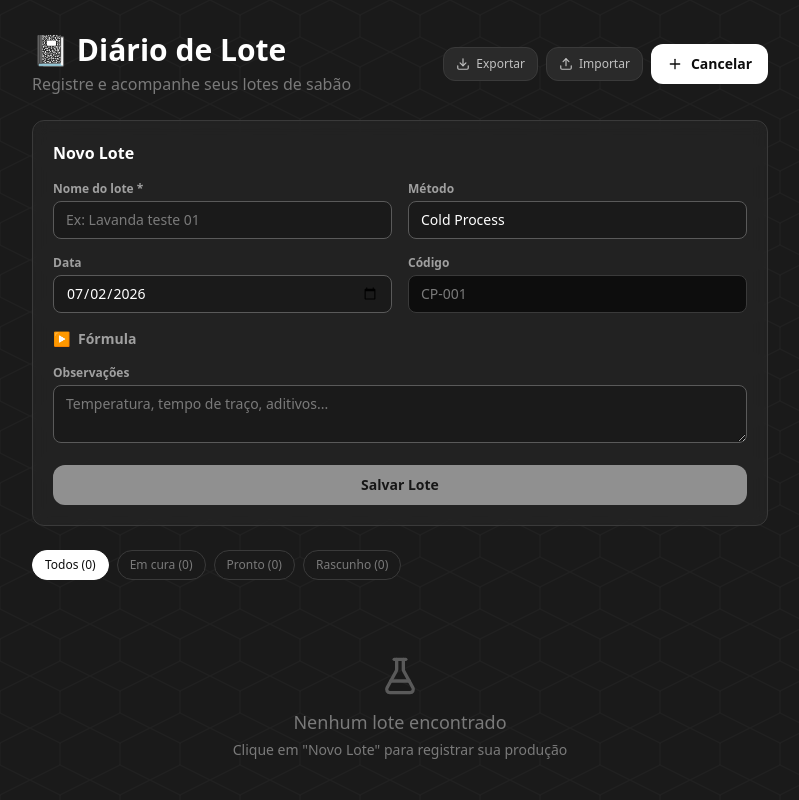
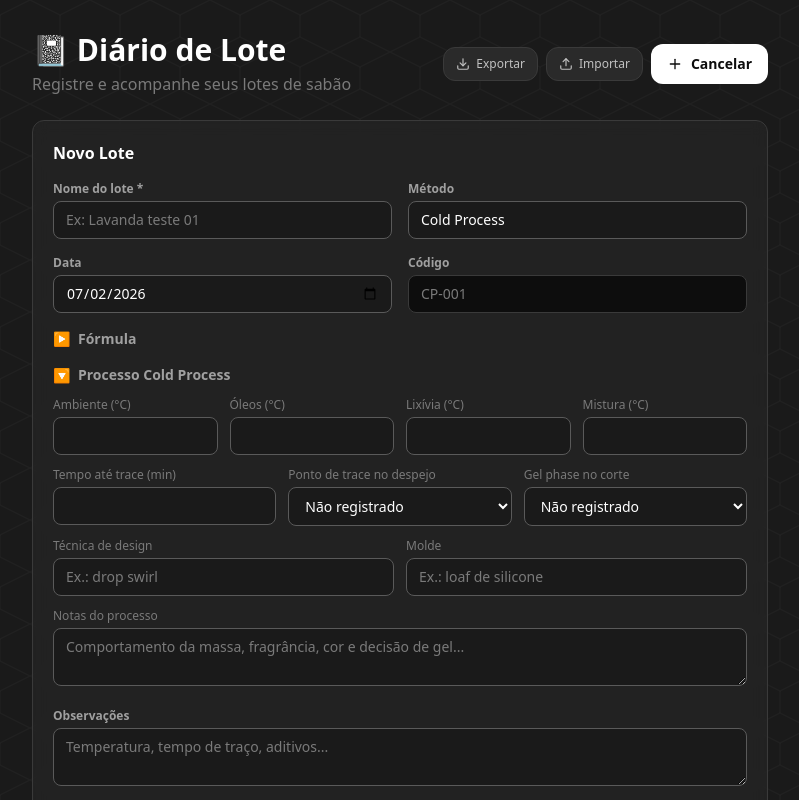
Before and after one commit to PedroAkaki/moonrock-saboaria, a Next.js app: page /diario in a window 1280 px wide. Both pictures are taken after a click on the button "Novo Lote". Shown: the top 800 px of the page, without its empty margins (240-1039 px from the left). Built offline with nearby package versions, Linux system fonts and the light colour scheme.

Commit message:
feat: record Cold Process fields in Diário

```diff
--- a/app/diario/page.tsx
+++ b/app/diario/page.tsx
@@ -1,27 +1,30 @@
 "use client";
 
-import { useState, useEffect, useCallback } from "react";
+import { useCallback, useState, useSyncExternalStore } from "react";
 import { Plus, FlaskConical, Trash2, Copy, Download, Upload, Pencil } from "lucide-react";
 import {
-  getAllBatches,
-  createBatch,
-  deleteBatch,
-  duplicateBatch,
-  updateBatchStatus,
-  updateBatch,
-  generateBatchCode,
-  Batch,
   BatchStatus,
   SoapMethod,
-  CreateBatchInput,
-  UpdateBatchInput,
   BatchOil,
 } from "@/lib/diario";
+import {
+  createDiaryBatch,
+  deleteDiaryBatch,
+  duplicateDiaryBatch,
+  generateDiaryBatchCode,
+  getDiaryBatches,
+  isBatchV2,
+  updateDiaryBatch,
+  updateDiaryBatchStatus,
+} from "@/lib/batch/repository";
+import { normalizeStoredBatchV1 } from "@/lib/batch/decoder";
+import type { ColdProcessData, StoredBatch } from "@/lib/batch/types";
 import { exportBackup, importBackup, downloadJson, readJsonFile } from "@/lib/storage/backup";
 import {
   clearCalculatorFormulaForDiary,
   readCalculatorFormulaForDiary,
 } from "@/lib/storage/calculator-diary";
+import ColdProcessFields from "@/components/ColdProcessFields";
 
 const STATUS_LABELS: Record<string, string> = {
   draft: "Rascunho",
@@ -53,98 +56,80 @@ function todayStr(): string {
   return new Date().toISOString().slice(0, 10);
 }
 
+function emptyColdProcessData(): ColdProcessData {
+  return { method: "cold_process" };
+}
+
+function getColdProcessData(batch: StoredBatch): ColdProcessData {
+  const normalized = isBatchV2(batch) ? batch : normalizeStoredBatchV1(batch);
+  return normalized.processData?.method === "cold_process"
+    ? { ...normalized.processData }
+    : emptyColdProcessData();
+}
+
+function getCureData(batch: StoredBatch) {
+  if (!isBatchV2(batch)) return batch.cure;
+  return batch.readiness?.kind === "cure" ? batch.readiness : undefined;
+}
+
+function subscribeToHydration(onStoreChange: () => void) {
+  queueMicrotask(onStoreChange);
+  return () => undefined;
+}
+
 export default function DiarioPage() {
-  const [batches, setBatches] = useState<Batch[]>([]);
+  const [calculatorFormula] = useState(() => readCalculatorFormulaForDiary());
+  const [batches, setBatches] = useState<StoredBatch[]>(() => getDiaryBatches());
   const [statusFilter, setStatusFilter] = useState<string>("all");
-  const [showForm, setShowForm] = useState(false);
-  const [mounted, setMounted] = useState(false);
+  const [showForm, setShowForm] = useState(() => calculatorFormula !== null);
+  const mounted = useSyncExternalStore(subscribeToHydration, () => true, () => false);
 
   // Form state
   const [formName, setFormName] = useState("");
   const [formMethod, setFormMethod] = useState<SoapMethod>("cold_process");
   const [formDate, setFormDate] = useState(todayStr());
-  const [formOilWeight, setFormOilWeight] = useState(500);
-  const [formNaoh, setFormNaoh] = useState(0);
-  const [formWater, setFormWater] = useState(0);
-  const [formSuperfat, setFormSuperfat] = useState(5);
-  const [formOilList, setFormOilList] = useState<BatchOil[]>([]);
-  const [formSourceType, setFormSourceType] = useState<"free_formula" | "calculator">("free_formula");
-  const [formFormulaOpen, setFormFormulaOpen] = useState(false);
+  const [formOilWeight, setFormOilWeight] = useState(() => calculatorFormula?.totalOilWeight ?? 500);
+  const [formNaoh, setFormNaoh] = useState(() => calculatorFormula?.naohGrams ?? 0);
+  const [formWater, setFormWater] = useState(() => calculatorFormula?.waterGrams ?? 0);
+  const [formSuperfat, setFormSuperfat] = useState(() => calculatorFormula?.superfatPercent ?? 5);
+  const [formOilList, setFormOilList] = useState<BatchOil[]>(() => calculatorFormula?.oils ?? []);
+  const [formSourceType, setFormSourceType] = useState<"free_formula" | "calculator">(() => calculatorFormula ? "calculator" : "free_formula");
+  const [formFormulaOpen, setFormFormulaOpen] = useState(() => calculatorFormula !== null);
   const [formObs, setFormObs] = useState("");
+  const [formColdProcess, setFormColdProcess] = useState<ColdProcessData>(emptyColdProcessData());
   const [importMessage, setImportMessage] = useState<{ type: "success" | "error"; text: string } | null>(null);
   const [editBatchId, setEditBatchId] = useState<string | null>(null);
   const [editBatchCode, setEditBatchCode] = useState<string | null>(null);
-  const [editOriginal, setEditOriginal] = useState<Batch | null>(null);
+  const [editOriginal, setEditOriginal] = useState<StoredBatch | null>(null);
 
-  // Pre-fill from calculator when available
-  // NÃO remover a chave aqui — só após createBatch() com sourceType "calculator"
-  useEffect(() => {
-    const formula = readCalculatorFormulaForDiary();
-    if (!formula) return;
-    setFormOilWeight(formula.totalOilWeight);
-    setFormNaoh(formula.naohGrams ?? 0);
-    setFormWater(formula.waterGrams);
-    setFormSuperfat(formula.superfatPercent);
-    setFormOilList(formula.oils ?? []);
-    setFormSourceType("calculator");
-    setFormFormulaOpen(true);
-    setShowForm(true);
-  }, []);
-
-  const load = useCallback(() => setBatches(getAllBatches()), []);
-
-  useEffect(() => {
-    load();
-    setMounted(true);
-  }, [load]);
+  // A fórmula da Calculadora só é consumida depois de createDiaryBatch().
+  const load = useCallback(() => setBatches(getDiaryBatches()), []);
 
   const handleCreate = () => {
     if (!formName.trim()) return;
 
     if (editBatchId) {
       // Edit mode — update existing batch with safe merge
-      const original = editOriginal;
-      const patch: UpdateBatchInput = {
+      updateDiaryBatch(editBatchId, {
         name: formName.trim(),
         batchDate: formDate,
         formula: {
-          ...(original?.formula ?? {} as Batch["formula"]),
           totalOilWeight: formOilWeight,
-          alkaliType: original?.formula.alkaliType ?? "naoh",
+          alkaliType: editOriginal?.formula.alkaliType ?? "naoh",
           naohGrams: formNaoh || undefined,
           waterGrams: formWater,
           superfatPercent: formSuperfat,
           oils: formOilList,
-        } as Batch["formula"],
-      };
-
-      // Merge result safely — only update observations, preserve ph/rating/etc.
-      if (formObs.trim()) {
-        patch.result = {
-          ...(original?.result ?? {}),
-          observations: formObs.trim(),
-        } as Batch["result"];
-      } else if (original?.result) {
-        // Observations cleared but other result fields exist: keep them
-        const { observations: _o, ...rest } = original.result;
-        if (Object.keys(rest).length > 0) {
-          patch.result = rest as Batch["result"];
-        } else {
-          // result only had observations — safe to remove
-          patch.result = undefined;
-        }
-      }
-
-      // Explicitly preserve fields not in form: process, yield, cure, source, status, tags
-      // (the spread in updateBatch already handles this since we don't include them in the patch)
-
-      updateBatch(editBatchId, patch);
+        },
+        observations: formObs,
+        ...(formMethod === "cold_process" ? { processData: formColdProcess } : {}),
+      });
       resetForm();
       load();
       return;
     }
 
-    const input: CreateBatchInput = {
+    createDiaryBatch({
       name: formName.trim(),
       method: formMethod,
       batchDate: formDate,
@@ -158,49 +143,37 @@ export default function DiarioPage() {
         oils: formOilList,
       },
       observations: formObs.trim() || undefined,
-      status: "curing",
-    };
-
-    createBatch(input);
+      ...(formMethod === "cold_process" ? { processData: formColdProcess } : {}),
+      status: formMethod === "cold_process" ? undefined : "curing",
+    });
 
     // Só remove a chave da calculadora DEPOIS de criar o lote
     if (formSourceType === "calculator") {
       clearCalculatorFormulaForDiary();
     }
 
+    resetForm();
     load();
-    setShowForm(false);
-    setFormName("");
-    setFormMethod("cold_process");
-    setFormDate(todayStr());
-    setFormOilWeight(500);
-    setFormNaoh(0);
-    setFormWater(0);
-    setFormSuperfat(5);
-    setFormOilList([]);
-    setFormSourceType("free_formula");
-    setFormFormulaOpen(false);
-    setFormObs("");
   };
 
   const handleDuplicate = (id: string) => {
-    duplicateBatch(id);
+    duplicateDiaryBatch(id);
     load();
   };
 
   const handleDelete = (id: string) => {
     if (confirm("Excluir este lote?")) {
-      deleteBatch(id);
+      deleteDiaryBatch(id);
       load();
     }
   };
 
   const handleStatusChange = (id: string, status: BatchStatus) => {
-    updateBatchStatus(id, status);
+    updateDiaryBatchStatus(id, status);
     load();
   };
 
-  const handleEdit = (batch: Batch) => {
+  const handleEdit = (batch: StoredBatch) => {
     setEditBatchId(batch.id);
     setEditBatchCode(batch.batchCode);
     setEditOriginal(batch);
@@ -214,6 +187,7 @@ export default function DiarioPage() {
     setFormOilList(batch.formula.oils ?? []);
     setFormSourceType(batch.source.type === "calculator" ? "calculator" : "free_formula");
     setFormObs(batch.result?.observations ?? "");
+    setFormColdProcess(batch.method === "cold_process" ? getColdProcessData(batch) : emptyColdProcessData());
     setFormFormulaOpen(true);
     setShowForm(true);
     window.scrollTo({ top: 0, behavior: "smooth" });
@@ -235,6 +209,7 @@ export default function DiarioPage() {
     setFormSourceType("free_formula");
     setFormFormulaOpen(false);
     setFormObs("");
+    setFormColdProcess(emptyColdProcessData());
   };
 
   const handleExport = () => {
@@ -355,7 +330,7 @@ export default function DiarioPage() {
             </div>
             <div>
               <label className="block text-xs font-semibold text-moon-300 mb-1">Código</label>
-              <input type="text" value={editBatchCode ?? generateBatchCode(formMethod)} readOnly
+              <input type="text" value={editBatchCode ?? generateDiaryBatchCode(formMethod)} readOnly
                 className="w-full bg-moon-900 border border-moon-600 rounded-lg px-3 py-2 text-sm text-moon-400" />
             </div>
           </div>
@@ -405,6 +380,17 @@ export default function DiarioPage() {
                     )}
           </details>
 
+          {formMethod === "cold_process" && (
+            <>
+              {editOriginal?.method === "cold_process" && !isBatchV2(editOriginal) && (
+                <p className="rounded-lg border border-amber-700 bg-amber-900/20 px-3 py-2 text-xs text-amber-200">
+                  Ao salvar, este lote legado será promovido para Batch v2. Os dados não exibidos serão preservados como legado.
+                </p>
+              )}
+              <ColdProcessFields value={formColdProcess} onChange={setFormColdProcess} />
+            </>
+          )}
+
           <div>
             <label className="block text-xs font-semibold text-moon-300 mb-1">Observações</label>
             <textarea value={formObs} onChange={(e) => setFormObs(e.target.value)}
@@ -444,14 +430,15 @@ export default function DiarioPage() {
         <div className="text-center py-12 text-moon-400">
           <FlaskConical className="w-10 h-10 mx-auto mb-3 text-moon-500" />
           <p className="text-lg">Nenhum lote encontrado</p>
-          <p className="text-sm mt-1">Clique em "Novo Lote" para registrar sua produção</p>
+          <p className="text-sm mt-1">Clique em &quot;Novo Lote&quot; para registrar sua produção</p>
         </div>
       ) : (
         <div className="space-y-3">
           {filtered.map((batch) => {
-            const daysInCure = batch.cure.startDate
+            const cure = getCureData(batch);
+            const daysInCure = cure?.startDate
               ? Math.floor(
-                  (new Date().getTime() - new Date(batch.cure.startDate).getTime()) /
+                  (new Date().getTime() - new Date(cure.startDate).getTime()) /
                     (1000 * 60 * 60 * 24)
                 )
               : 0;
@@ -484,12 +471,21 @@ export default function DiarioPage() {
                   {batch.formula.oils.length > 0 && <span>{batch.formula.oils.length} óleo(s)</span>}
                 </div>
 
+                {isBatchV2(batch) && batch.processData?.method === "cold_process" && (
+                  <div className="flex flex-wrap gap-3 text-xs text-moon-400">
+                    {batch.processData.mixingTempC !== undefined && <span>{batch.processData.mixingTempC}°C na mistura</span>}
+                    {batch.processData.tracePointAtPour && <span>Trace: {batch.processData.tracePointAtPour}</span>}
+                    {batch.processData.gelPhase && <span>Gel: {batch.processData.gelPhase}</span>}
+                    {batch.processData.designTechnique && <span>Técnica: {batch.processData.designTechnique}</span>}
+                  </div>
+                )}
+
                 {/* Cure info */}
                 {batch.status === "curing" && (
                   <div className="text-xs text-moon-400">
                     <span className="text-purple-300">{daysInCure}</span> dias em cura
-                    {batch.cure.targetEndDate && (
-                      <> · Previsão: {batch.cure.targetEndDate}</>
+                    {cure?.targetEndDate && (
+                      <> · Previsão: {cure.targetEndDate}</>
                     )}
                   </div>
                 )}
--- a/components/BatchPrerequisiteBadge.tsx
+++ b/components/BatchPrerequisiteBadge.tsx
@@ -2,7 +2,8 @@
 
 import { useSyncExternalStore } from "react";
 import Link from "next/link";
-import { BATCH_STORAGE_KEY, countBatchesByMethod, type SoapMethod } from "@/lib/diario";
+import { BATCH_STORAGE_KEY, type SoapMethod } from "@/lib/diario";
+import { countDiaryBatchesByMethod } from "@/lib/batch/repository";
 
 interface BatchPrerequisiteBadgeProps {
   method: SoapMethod;
@@ -26,7 +27,7 @@ function subscribeToBatchStorage(onStoreChange: () => void) {
 export default function BatchPrerequisiteBadge({ method, minBatches, methodLabel }: BatchPrerequisiteBadgeProps) {
   const count = useSyncExternalStore(
     subscribeToBatchStorage,
-    () => countBatchesByMethod(method),
+    () => countDiaryBatchesByMethod(method),
     () => null,
   );
 
--- /dev/null
+++ b/components/ColdProcessFields.tsx
@@ -0,0 +1,114 @@
+"use client";
+
+import type { ColdProcessData } from "@/lib/batch/types";
+
+interface ColdProcessFieldsProps {
+  value: ColdProcessData;
+  onChange: (next: ColdProcessData) => void;
+}
+
+function optionalNumber(value: string): number | undefined {
+  return value === "" ? undefined : Number(value);
+}
+
+export default function ColdProcessFields({ value, onChange }: ColdProcessFieldsProps) {
+  const update = <Key extends keyof ColdProcessData>(key: Key, nextValue: ColdProcessData[Key]) => {
+    onChange({ ...value, [key]: nextValue });
+  };
+
+  return (
+    <details className="group" open>
+      <summary className="text-sm font-semibold text-moon-300 cursor-pointer hover:text-white transition-colors list-none flex items-center gap-2">
+        <span className="transition-transform group-open:rotate-90">▶</span> Processo Cold Process
+      </summary>
+      <div className="mt-3 space-y-3">
+        <div className="grid grid-cols-2 sm:grid-cols-4 gap-3">
+          <NumberField label="Ambiente (°C)" value={value.ambientTempC} onChange={(next) => update("ambientTempC", next)} />
+          <NumberField label="Óleos (°C)" value={value.oilTempC} onChange={(next) => update("oilTempC", next)} />
+          <NumberField label="Lixívia (°C)" value={value.lyeTempC} onChange={(next) => update("lyeTempC", next)} />
+          <NumberField label="Mistura (°C)" value={value.mixingTempC} onChange={(next) => update("mixingTempC", next)} />
+        </div>
+        <div className="grid grid-cols-1 sm:grid-cols-3 gap-3">
+          <NumberField label="Tempo até trace (min)" value={value.traceTimeMinutes} onChange={(next) => update("traceTimeMinutes", next)} />
+          <SelectField
+            label="Ponto de trace no despejo"
+            value={value.tracePointAtPour ?? ""}
+            onChange={(next) => update("tracePointAtPour", next === "" ? undefined : next as NonNullable<ColdProcessData["tracePointAtPour"]>)}
+            options={[
+              ["", "Não registrado"],
+              ["emulsion", "Emulsão estável"],
+              ["light", "Trace leve"],
+              ["medium", "Trace médio"],
+              ["heavy", "Trace pesado"],
+            ]}
+          />
+          <SelectField
+            label="Gel phase no corte"
+            value={value.gelPhase ?? ""}
+            onChange={(next) => update("gelPhase", next === "" ? undefined : next as NonNullable<ColdProcessData["gelPhase"]>)}
+            options={[
+              ["", "Não registrado"],
+              ["full", "Gel completo"],
+              ["partial", "Gel parcial"],
+              ["none", "Sem gel"],
+            ]}
+          />
+        </div>
+        <div className="grid grid-cols-1 sm:grid-cols-2 gap-3">
+          <TextField label="Técnica de design" value={value.designTechnique} placeholder="Ex.: drop swirl" onChange={(next) => update("designTechnique", next)} />
+          <TextField label="Molde" value={value.moldName} placeholder="Ex.: loaf de silicone" onChange={(next) => update("moldName", next)} />
+        </div>
+        <div>
+          <label className="block text-xs text-moon-400 mb-1">Notas do processo</label>
+          <textarea
+            value={value.notes ?? ""}
+            onChange={(event) => update("notes", event.target.value || undefined)}
+            placeholder="Comportamento da massa, fragrância, cor e decisão de gel..."
+            rows={2}
+            className="w-full bg-moon-800 border border-moon-500 rounded-lg px-3 py-2 text-sm text-white placeholder-moon-400"
+          />
+        </div>
+      </div>
+    </details>
+  );
+}
+
+function NumberField({ label, value, onChange }: { label: string; value: number | undefined; onChange: (value: number | undefined) => void }) {
+  return (
+    <div>
+      <label className="block text-xs text-moon-400 mb-1">{label}</label>
+      <input
+        type="number"
+        value={value ?? ""}
+        onChange={(event) => onChange(optionalNumber(event.target.value))}
+        className="w-full bg-moon-800 border border-moon-500 rounded-lg px-3 py-2 text-sm text-white"
+      />
+    </div>
+  );
+}
+
+function TextField({ label, value, placeholder, onChange }: { label: string; value: string | undefined; placeholder: string; onChange: (value: string | undefined) => void }) {
+  return (
+    <div>
+      <label className="block text-xs text-moon-400 mb-1">{label}</label>
+      <input
+        type="text"
+        value={value ?? ""}
+        onChange={(event) => onChange(event.target.value || undefined)}
+        placeholder={placeholder}
+        className="w-full bg-moon-800 border border-moon-500 rounded-lg px-3 py-2 text-sm text-white placeholder-moon-400"
+      />
+    </div>
+  );
+}
+
+function SelectField({ label, value, onChange, options }: { label: string; value: string; onChange: (value: string) => void; options: [string, string][] }) {
+  return (
+    <div>
+      <label className="block text-xs text-moon-400 mb-1">{label}</label>
+      <select value={value} onChange={(event) => onChange(event.target.value)} className="w-full bg-moon-800 border border-moon-500 rounded-lg px-3 py-2 text-sm text-white">
+        {options.map(([optionValue, optionLabel]) => <option key={optionValue} value={optionValue}>{optionLabel}</option>)}
+      </select>
+    </div>
+  );
+}
```
